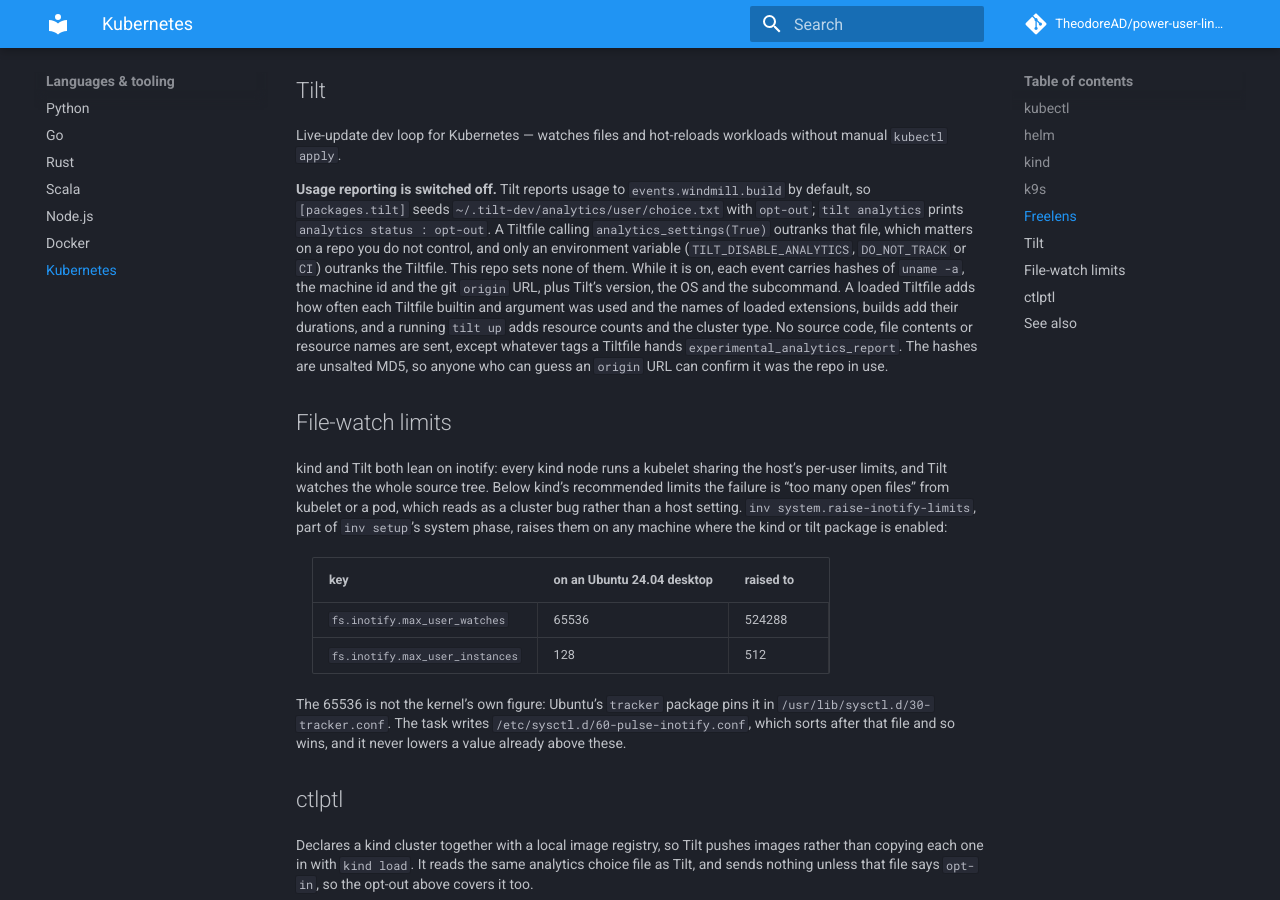
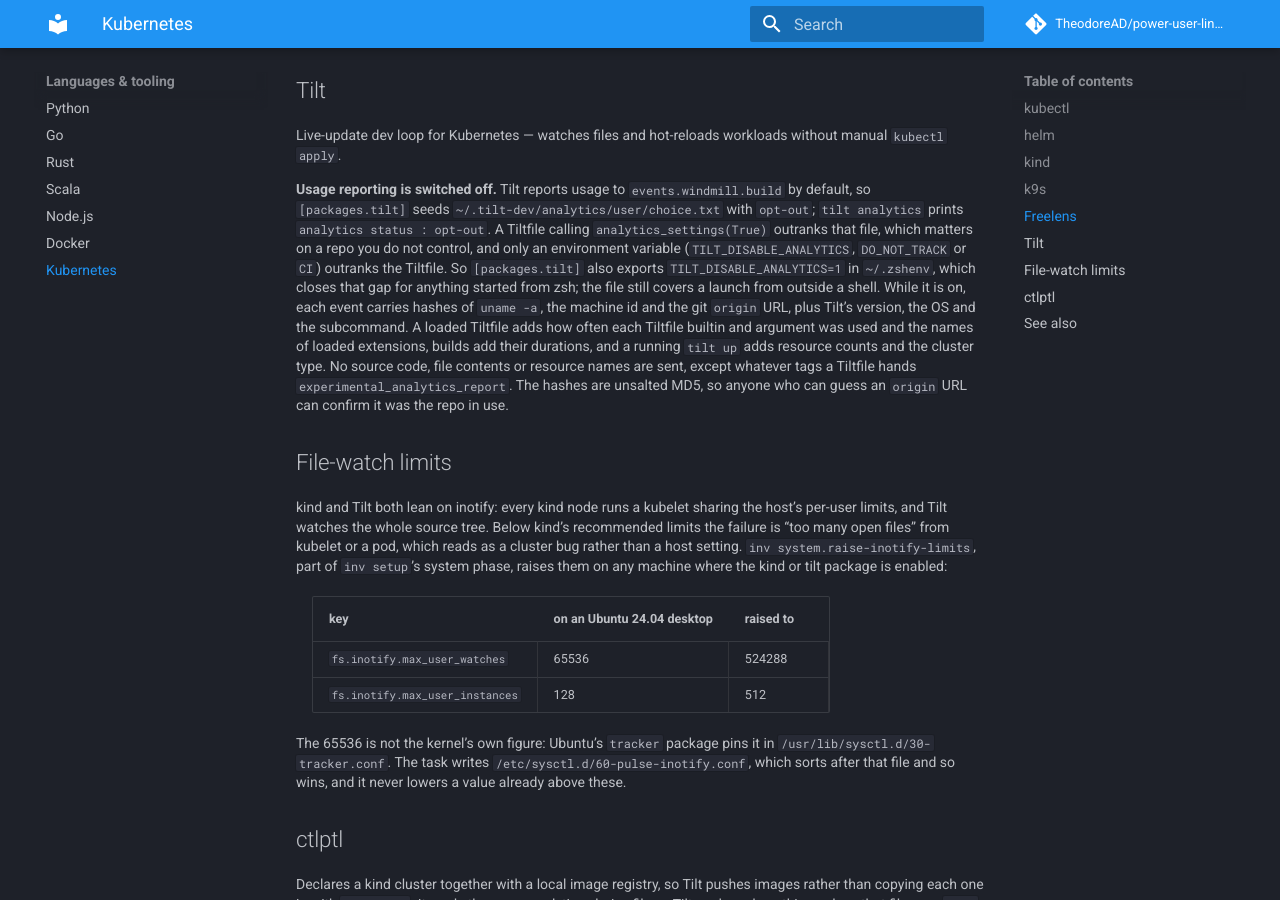
Before and after one commit to TheodoreAD/power-user-linux-setup, an MkDocs documentation site: the page built from docs/kubernetes.md, in a window 1280 px wide and 900 px high, scrolled down 1254 px. Built offline with MkDocs 1.6.1 and Material for MkDocs 9.7.7, drawn with Linux system fonts in a browser that asks for light colours; comment, search, counter and statistics services are not loaded.

Commit message:
setup: export TILT_DISABLE_ANALYTICS so a Tiltfile cannot turn reporting back on
The opt-out file seeded earlier today has one gap: Tilt ranks a
Tiltfile's analytics_settings(True) above the user's choice, and only an
environment variable ranks above the Tiltfile. On a repository somebody
else controls, a client's or an employer's, that Tiltfile decides. So
the tilt entry now also exports TILT_DISABLE_ANALYTICS=1 through
zshenv, on every machine where tilt is enabled.

The two layers cover each other: the variable reaches only processes
started from zsh, the file reaches every launch but loses to a
Tiltfile. Tilt-specific rather than DO_NOT_TRACK, which would silence
every tool honouring it; that broader question stays open in its plan.

Co-Authored-By: Claude Opus 5.5 <noreply@anthropic.com>

```diff
--- a/docs/kubernetes.md
+++ b/docs/kubernetes.md
@@ -62,13 +62,15 @@ Live-update dev loop for Kubernetes — watches files and hot-reloads workloads
 `[packages.tilt]` seeds `~/.tilt-dev/analytics/user/choice.txt` with `opt-out`; `tilt analytics`
 prints `analytics status : opt-out`. A Tiltfile calling `analytics_settings(True)` outranks that
 file, which matters on a repo you do not control, and only an environment variable
-(`TILT_DISABLE_ANALYTICS`, `DO_NOT_TRACK` or `CI`) outranks the Tiltfile. This repo sets none of
-them. While it is on, each event carries hashes of `uname -a`, the machine id and the git `origin`
-URL, plus Tilt's version, the OS and the subcommand. A loaded Tiltfile adds how often each Tiltfile
-builtin and argument was used and the names of loaded extensions, builds add their durations, and a
-running `tilt up` adds resource counts and the cluster type. No source code, file contents or
-resource names are sent, except whatever tags a Tiltfile hands `experimental_analytics_report`. The
-hashes are unsalted MD5, so anyone who can guess an `origin` URL can confirm it was the repo in use.
+(`TILT_DISABLE_ANALYTICS`, `DO_NOT_TRACK` or `CI`) outranks the Tiltfile. So `[packages.tilt]` also
+exports `TILT_DISABLE_ANALYTICS=1` in `~/.zshenv`, which closes that gap for anything started from
+zsh; the file still covers a launch from outside a shell. While it is on, each event carries hashes
+of `uname -a`, the machine id and the git `origin` URL, plus Tilt's version, the OS and the
+subcommand. A loaded Tiltfile adds how often each Tiltfile builtin and argument was used and the
+names of loaded extensions, builds add their durations, and a running `tilt up` adds resource counts
+and the cluster type. No source code, file contents or resource names are sent, except whatever tags
+a Tiltfile hands `experimental_analytics_report`. The hashes are unsalted MD5, so anyone who can
+guess an `origin` URL can confirm it was the repo in use.
 
 ## File-watch limits
 
```
Also changed, not shown: plans/2026-11-08-do-not-track.md (+12 -10 lines), setup.toml (+8 -4 lines).
